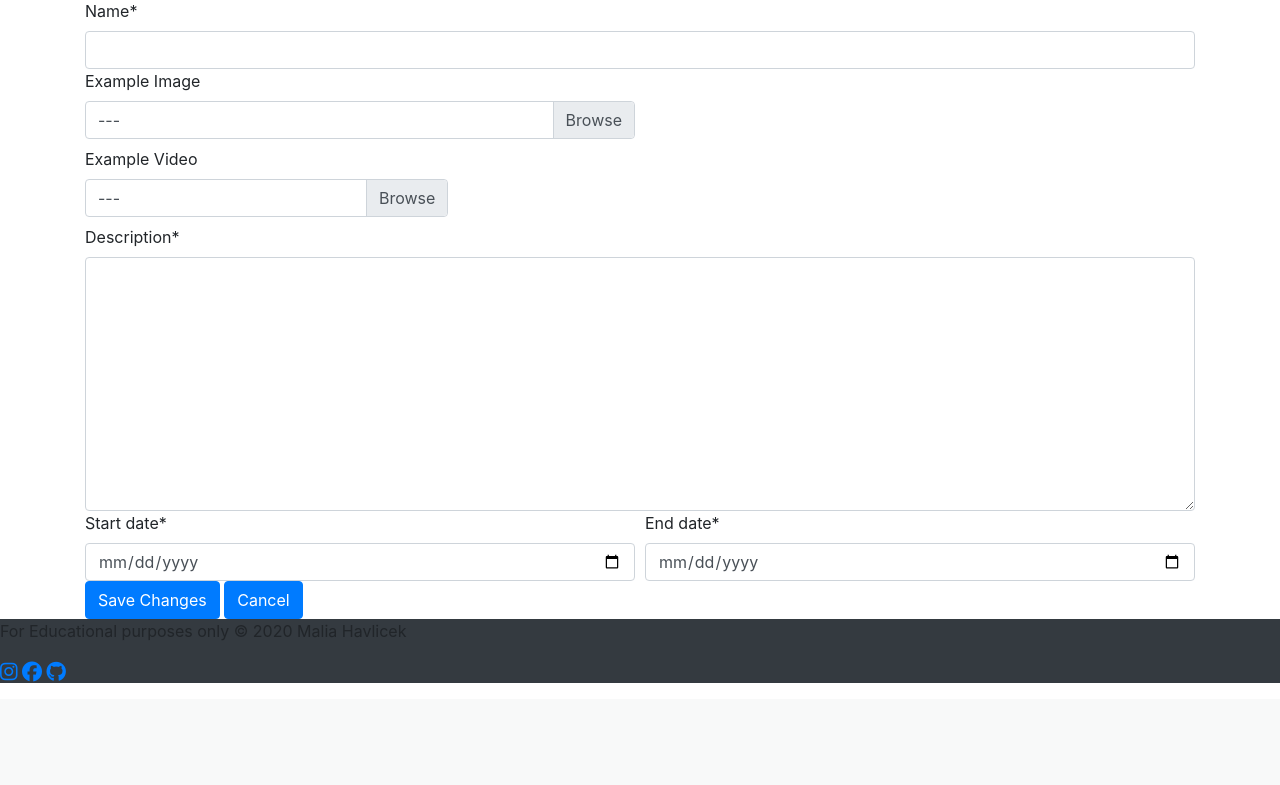
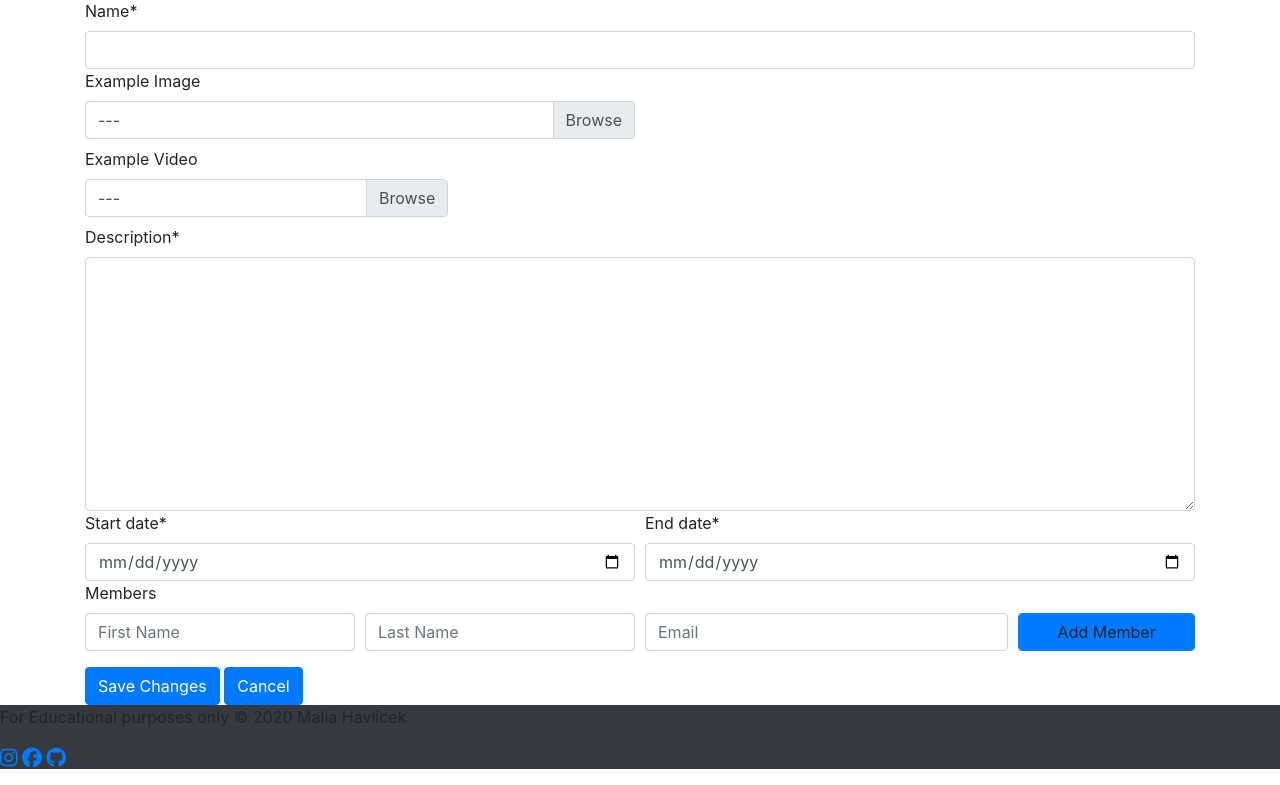
Before and after one commit to maliahavlicek/ms4_challenger, a Django app: template challenges/templates/update_challenge.html in a window 1280 px wide. Shown: the part 113-898 px from the top of the page. Before the commit the page ends 796 px from the top, so only its background shows below. Run offline with Django 3.2, Linux system fonts and the light colour scheme; the template is opened without the code that fills it: values that come from a table or form of the project are taken from there, others are empty; data comes from the database, SQL or seed files in the repository; some libraries are stand-ins or nearby versions.

Commit message:
get member list to show up in update challenge

```diff
--- a/challenges/forms.py
+++ b/challenges/forms.py
@@ -112,6 +112,22 @@ class UpdateChallengeForm(CreateChallengeForm):
                 Column('end_date', css_class='form-group col-md-6 mb-0'),
                 css_class='form-row'
             ),
+            Row(
+                HTML('<div class="form-group col-md-12 mb-0"><label>Members</label><div id="member_list"></div></div>'),
+                css_class='form-row'),
+            Row(
+                HTML(
+                    '<div class="form-group col-md-3 mb-0"><div class="form-group"><div class><input class="form-control" id="first_name" type="text" max_length="50" placeholder="First Name"/></div></div></div>'),
+                HTML(
+                    '<div class="form-group col-md-3 mb-0"><div class="form-group"><div class><input class="form-control" id="last_name" type="text" max_length="50" placeholder="Last Name"/></div></div></div>'),
+                HTML(
+                    '<div class="form-group col-md-4 mb-0"><div class="form-group"><div class><input class="form-control" id="email" type="email" placeholder="Email"/>'
+                    '<span id="error_email"></span></div></div></div>'),
+                HTML(
+                    '<div class="form-group col-md-2 mb-0"><div class="form-group"><div class><a onclick="add_member();" id="add_member" class="form-control btn btn-primary">Add Member</a></div></div></div>'),
+                css_class='form-row'
+            ),
+            Row(Column('members'), css_class='form-row'),
             Submit('submit', 'Save Changes'),
             Submit('cancel', 'Cancel', css_class='btn btn-cancel')
         )
--- a/challenges/templates/update_challenge.html
+++ b/challenges/templates/update_challenge.html
@@ -16,5 +16,5 @@
             {% crispy challenge_form %}
         </form>
     {% endlocaltime %}
-
+    <script type="text/javascript" src="{% static 'js/challenge.js' %}"></script>
 {% endblock %}
--- a/challenges/views.py
+++ b/challenges/views.py
@@ -9,6 +9,8 @@ from rest_framework.response import Response
 from .serializers import MemberSerializer
 import json
 from .password import random_string
+from django.http import JsonResponse
+from django.core import serializers
 
 
 
@@ -141,6 +143,9 @@ def update_challenge(request, id):
     if challenge.owner == user:
         # user could have upgraded or downgraded, so when updating, get latest owned product
         owned_product = request.user.profile.get_product_level()
+        data = list(challenge.members.all().values('email', 'first_name', 'last_name'))
+        members = json.dumps(data)
+
         challenge_form = UpdateChallengeForm(initial={
             'name': challenge.name,
             'description': challenge.description,
@@ -148,6 +153,7 @@ def update_challenge(request, id):
             'end_date': challenge.end_date,
             'example_image': challenge.example_image,
             'example_video': challenge.example_video,
+            'members': members,
         })
         if request.method == 'POST':
             challenge_form = UpdateChallengeForm(request.POST, request.FILES)
```
